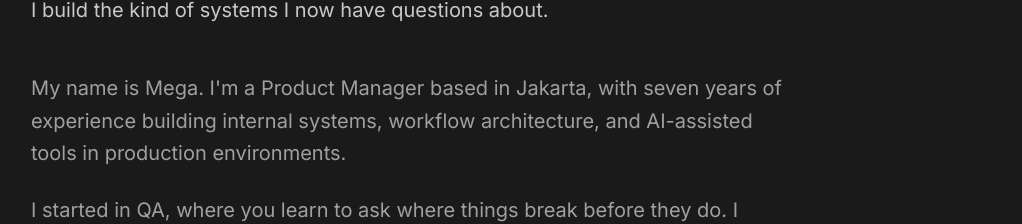
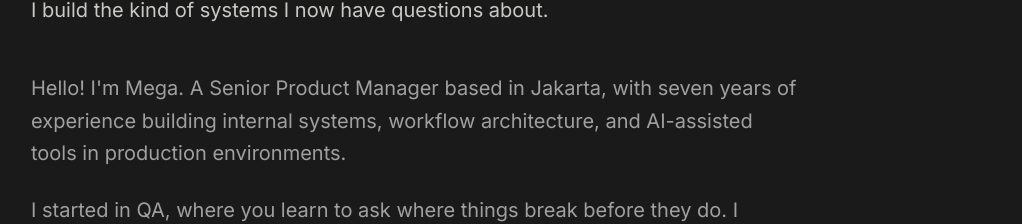
Before and after one commit to Megatukad/v0-the-wired-conscience, a Next.js app: page / in a window 1280 px wide. Shown: the part 407-631 px from the top of the page, without its empty margins (129-1151 px from the left). Built offline with nearby package versions, Linux system fonts and the light colour scheme.

Commit message:
feat: warm intro for senior product manager bio\n\nUpdate bio paragraph to start with welcoming introduction.

```diff
--- a/components/sections/about-section.tsx
+++ b/components/sections/about-section.tsx
@@ -13,7 +13,7 @@ export function AboutSection() {
 
         <div className="space-y-6 text-lg md:text-xl leading-relaxed text-foreground/90">
           <p className="text-muted-foreground">
-            My name is Mega. I&apos;m a Product Manager based in Jakarta, with seven years of experience building internal systems, workflow architecture, and AI-assisted tools in production environments.
+            Hello! I&apos;m Mega. A Senior Product Manager based in Jakarta, with seven years of experience building internal systems, workflow architecture, and AI-assisted tools in production environments.
           </p>
 
           <p className="text-muted-foreground">
```
